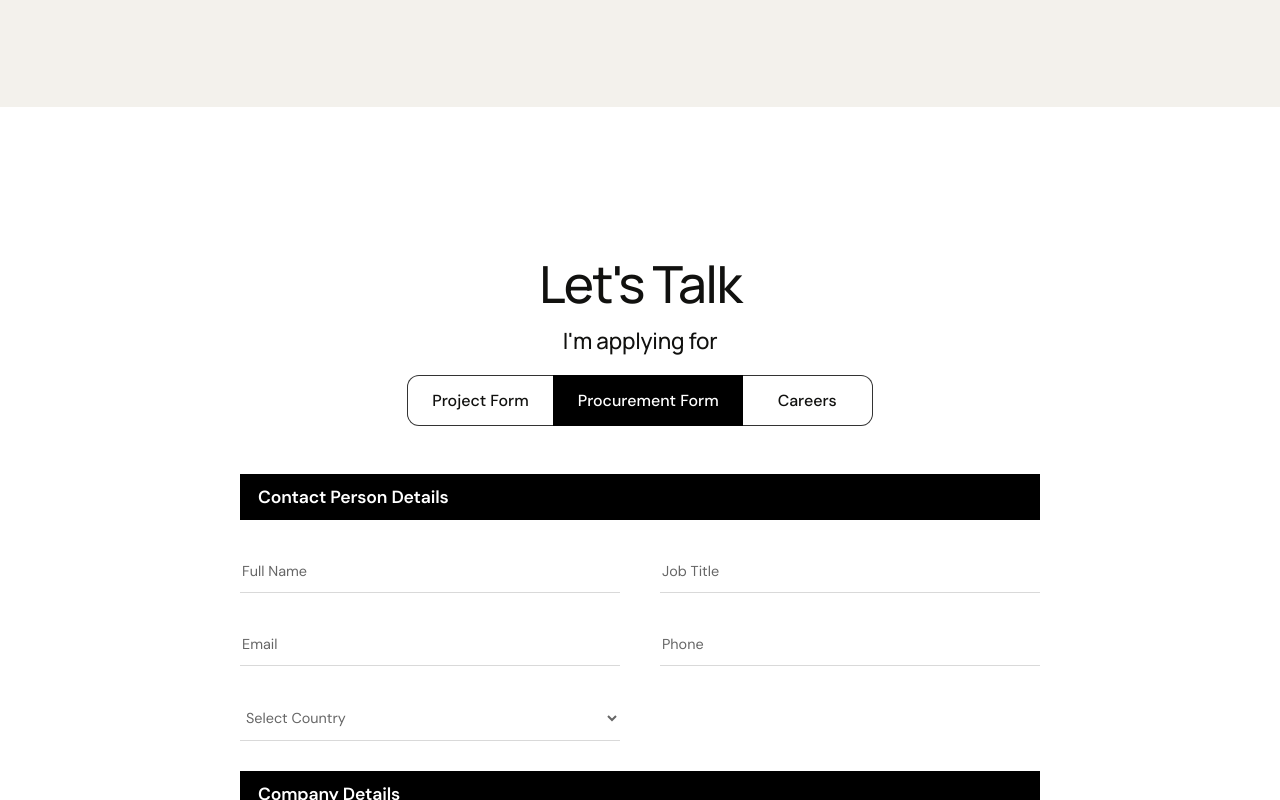
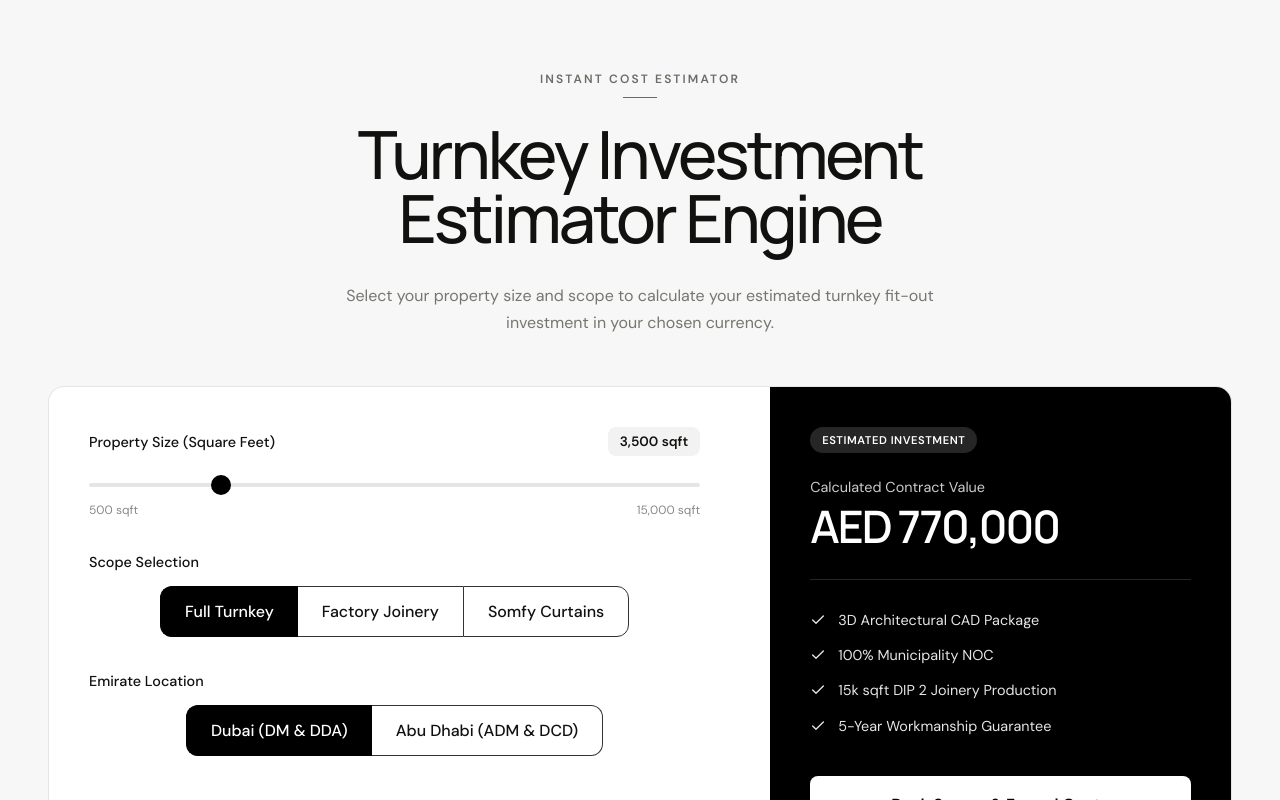
Before and after one commit to asadwaqas-dev21/Bait-Al-Ebdaa, a Next.js app: page /en in a window 1280 px wide. Shown: the part 8399-9199 px from the top of the page. Built offline with nearby package versions, Linux system fonts and the light colour scheme.

Commit message:
Add Cost Estimator section

```diff
--- a/src/App.jsx
+++ b/src/App.jsx
@@ -56,6 +56,113 @@ function Capabilities() {
 function Process() {
   const { dict } = useI18n();
   return <section className="section process" id="process"><div className="shell"><Reveal className="process__heading"><p className="micro">{dict.processSection.micro}</p><h2 style={{whiteSpace: 'pre-wrap'}}>{dict.processSection.title}</h2></Reveal><div className="process-grid">{dict.processSection.items.map(([title, body], i) => <Reveal className="process-step" key={i} delay={i * 80}><span>0{i + 1}</span><h3>{title}</h3><p>{body}</p></Reveal>)}</div></div></section>;
+}
+
+
+function Estimator() {
+  const { dict } = useI18n();
+  const t = dict.estimatorSection;
+
+  const [size, setSize] = useState(3500);
+  const [scope, setScope] = useState(0);
+  const [location, setLocation] = useState(0);
+
+  // Calculation Logic
+  // Base cost per sqft varies by scope
+  const getBaseRate = () => {
+    switch (scope) {
+      case 0: return 220; // Full Turnkey
+      case 1: return 150; // Factory Joinery
+      case 2: return 80;  // Somfy Curtains
+      default: return 220;
+    }
+  };
+
+  // Location multiplier (e.g. Abu Dhabi might have different fees)
+  const locMultiplier = location === 1 ? 1.05 : 1;
+
+  const totalCost = size * getBaseRate() * locMultiplier;
+
+  // Format as currency
+  const formattedCost = new Intl.NumberFormat('en-AE', { style: 'currency', currency: 'AED', maximumFractionDigits: 0 }).format(totalCost);
+
+  return (
+    <section className="section estimator-section">
+      <div className="shell">
+        <Reveal className="section-heading section-heading--center estimator-heading">
+          <p className="micro">{t.kicker}</p>
+          <h2>{t.title}</h2>
+          <p className="lede">{t.subtitle}</p>
+        </Reveal>
+
+        <div className="estimator-grid">
+          {/* Controls Left */}
+          <Reveal className="estimator-controls" delay={100}>
+            {/* Property Size Slider */}
+            <div className="estimator-control-group">
+              <div className="estimator-label-row">
+                <label>{t.propertySize}</label>
+                <div className="estimator-value-badge">{size.toLocaleString()} sqft</div>
+              </div>
+              <input
+                type="range"
+                min="500"
+                max="15000"
+                step="100"
+                value={size}
+                onChange={(e) => setSize(Number(e.target.value))}
+                className="estimator-slider"
+              />
+              <div className="estimator-slider-ticks">
+                <span>500 sqft</span>
+                <span>15,000 sqft</span>
+              </div>
+            </div>
+
+            {/* Scope Selection */}
+            <div className="estimator-control-group">
+              <label>{t.scope}</label>
+              <div className="project-types" dir="ltr" style={{ width: '100%', margin: '0' }}>
+                {t.scopeOptions.map((opt, i) => (
+                  <button type="button" key={i} className={scope === i ? "is-active" : ""} onClick={() => setScope(i)}>{opt}</button>
+                ))}
+              </div>
+            </div>
+
+            {/* Location Selection */}
+            <div className="estimator-control-group">
+              <label>{t.location}</label>
+              <div className="project-types" dir="ltr" style={{ width: '100%', margin: '0' }}>
+                {t.locationOptions.map((opt, i) => (
+                  <button type="button" key={i} className={location === i ? "is-active" : ""} onClick={() => setLocation(i)}>{opt}</button>
+                ))}
+              </div>
+            </div>
+          </Reveal>
+
+          {/* Result Right */}
+          <Reveal className="estimator-result" delay={200}>
+            <div className="estimator-result-badge">{t.estimatedInvestment}</div>
+            <p className="estimator-result-label">{t.calculatedValue}</p>
+            <h3 className="estimator-result-price">{formattedCost}</h3>
+
+            <ul className="estimator-inclusions">
+              {t.inclusions.map((inc, i) => (
+                <li key={i}>
+                  <Check size={16} className="estimator-check" />
+                  {inc}
+                </li>
+              ))}
+            </ul>
+
+            <a href="#contact" className="estimator-submit-btn">
+              {t.bookSurvey}
+            </a>
+          </Reveal>
+        </div>
+      </div>
+    </section>
+  );
 }
 
 function Contact() {
@@ -168,7 +275,8 @@ export default function App() {
   const [menuOpen, setMenuOpen] = useState(false);
   return <>
     <Header menuOpen={menuOpen} setMenuOpen={setMenuOpen} />
-    <main><Hero /><Services /><Studio /><Sectors /><Projects /><Capabilities /><Process /><Contact /></main>
+    <main><Hero /><Services /><Studio /><Sectors /><Projects /><Capabilities /><Process /><Estimator />
+        <Contact /></main>
     <Footer />
   </>;
 }
--- a/src/i18n/dictionaries.js
+++ b/src/i18n/dictionaries.js
@@ -65,14 +65,32 @@ export const dictionaries = {
       ]
     },
     capabilitiesSection: {
-      micro: "The advantage is in the detail",
-      title: "Complexity,\nquietly managed.",
+      micro: "Expertise",
+      title: "Built to Execute",
       items: [
-        ["Photorealistic 3D CAD", "Decisions made clearly, before construction."],
-        ["DM & NOC approvals", "Authority submissions handled without loose ends."],
-        ["Somfy automation", "Motorized curtains integrated, concealed and commissioned."],
-        ["Custom joinery", "One-off pieces crafted and finished under our roof."]
+        ["Architectural Joinery", "From complex acoustic panelling to bespoke hospitality millwork, our DIP-2 facility delivers flawless precision at scale."],
+        ["Turnkey Fit-out", "End-to-end delivery of luxury interiors. We manage the MEP, civil works, and finishes so you can focus on your business."],
+        ["FF&E Procurement", "Global sourcing networks that bring you exclusive materials and furnishings without the typical supply chain delays."]
       ]
+    },
+    estimatorSection: {
+      kicker: "Instant Cost Estimator",
+      title: "Turnkey Investment Estimator Engine",
+      subtitle: "Select your property size and scope to calculate your estimated turnkey fit-out investment in your chosen currency.",
+      propertySize: "Property Size (Square Feet)",
+      scope: "Scope Selection",
+      scopeOptions: ["Full Turnkey", "Factory Joinery", "Somfy Curtains"],
+      location: "Emirate Location",
+      locationOptions: ["Dubai (DM & DDA)", "Abu Dhabi (ADM & DCD)"],
+      estimatedInvestment: "ESTIMATED INVESTMENT",
+      calculatedValue: "Calculated Contract Value",
+      inclusions: [
+        "3D Architectural CAD Package",
+        "100% Municipality NOC",
+        "15k sqft DIP 2 Joinery Production",
+        "5-Year Workmanship Guarantee"
+      ],
+      bookSurvey: "Book Survey & Formal Quote"
     },
     processSection: {
       micro: "A controlled journey",
--- a/src/styles.css
+++ b/src/styles.css
@@ -736,3 +736,174 @@ h1,h2,h3,.menu-overlay__main>a,.studio__facts strong,.project-form legend,.foote
 }
 
 .our-projects-title { font-size: clamp(24px, 3vw, 42px); line-height: 1.1; font-weight: 500; letter-spacing: -0.02em; }
+
+/* ==========================================================================
+   ESTIMATOR SECTION
+   ========================================================================== */
+
+.estimator-section {
+  padding: 80px 0;
+  background-color: #f7f7f7;
+}
+
+.estimator-heading {
+  margin-bottom: 50px;
+}
+
+.estimator-grid {
+  display: grid;
+  grid-template-columns: 1.5fr 1fr;
+  gap: 30px;
+  background: #fff;
+  border: 1px solid rgba(0,0,0,0.1);
+  border-radius: 16px;
+  overflow: hidden;
+}
+
+.estimator-controls {
+  padding: 40px;
+  display: flex;
+  flex-direction: column;
+  gap: 35px;
+}
+
+.estimator-control-group label {
+  display: block;
+  font-size: 0.9rem;
+  font-weight: 500;
+  color: var(--ink);
+  margin-bottom: 15px;
+}
+
+.estimator-label-row {
+  display: flex;
+  justify-content: space-between;
+  align-items: center;
+  margin-bottom: 15px;
+}
+
+.estimator-label-row label {
+  margin-bottom: 0;
+}
+
+.estimator-value-badge {
+  background: rgba(0,0,0,0.05);
+  padding: 6px 12px;
+  border-radius: 8px;
+  font-size: 0.85rem;
+  font-weight: 600;
+  color: var(--ink);
+}
+
+.estimator-slider {
+  width: 100%;
+  -webkit-appearance: none;
+  appearance: none;
+  background: rgba(0,0,0,0.1);
+  height: 4px;
+  border-radius: 2px;
+  outline: none;
+  margin: 10px 0;
+}
+
+.estimator-slider::-webkit-slider-thumb {
+  -webkit-appearance: none;
+  appearance: none;
+  width: 20px;
+  height: 20px;
+  border-radius: 50%;
+  background: #000;
+  cursor: pointer;
+}
+
+.estimator-slider-ticks {
+  display: flex;
+  justify-content: space-between;
+  font-size: 0.75rem;
+  color: #888;
+  margin-top: 5px;
+}
+
+.estimator-result {
+  background: #000;
+  color: #fff;
+  padding: 40px;
+  display: flex;
+  flex-direction: column;
+}
+
+.estimator-result-badge {
+  background: rgba(255,255,255,0.15);
+  color: #fff;
+  padding: 6px 12px;
+  border-radius: 20px;
+  font-size: 0.7rem;
+  font-weight: 700;
+  letter-spacing: 0.05em;
+  text-transform: uppercase;
+  width: fit-content;
+  margin-bottom: 25px;
+}
+
+.estimator-result-label {
+  font-size: 0.9rem;
+  opacity: 0.8;
+  margin-bottom: 8px;
+}
+
+.estimator-result-price {
+  font-size: clamp(2rem, 3.5vw, 3rem);
+  font-weight: 600;
+  line-height: 1;
+  margin-bottom: 30px;
+  padding-bottom: 30px;
+  border-bottom: 1px solid rgba(255,255,255,0.15);
+}
+
+.estimator-inclusions {
+  list-style: none;
+  padding: 0;
+  margin: 0 0 40px 0;
+  display: flex;
+  flex-direction: column;
+  gap: 15px;
+  flex: 1;
+}
+
+.estimator-inclusions li {
+  display: flex;
+  align-items: flex-start;
+  gap: 12px;
+  font-size: 0.9rem;
+  line-height: 1.4;
+  opacity: 0.9;
+}
+
+.estimator-check {
+  margin-top: 2px;
+  flex-shrink: 0;
+}
+
+.estimator-submit-btn {
+  display: block;
+  text-align: center;
+  background: #fff;
+  color: #000;
+  text-decoration: none;
+  padding: 18px 24px;
+  border-radius: 8px;
+  font-weight: 600;
+  font-size: 1rem;
+  transition: all 0.2s;
+}
+
+.estimator-submit-btn:hover {
+  background: #f0f0f0;
+  transform: translateY(-2px);
+}
+
+@media (max-width: 900px) {
+  .estimator-grid {
+    grid-template-columns: 1fr;
+  }
+}
```
